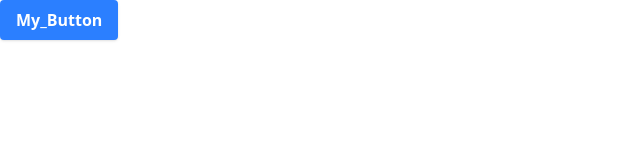
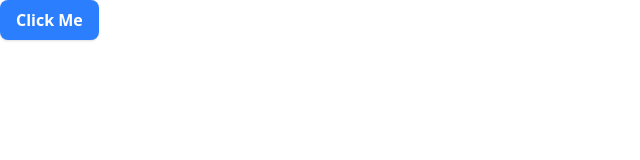
Before and after one commit to nazmulh24/React_Basic, a React (Vite) app: page / in a window 1280 px wide. Shown: the top 160 px of the page, without its empty margins (0-640 px from the left). Built offline with nearby package versions, Linux system fonts and the light colour scheme.

Commit message:
28.11 Creating a Reusable Alert Component

```diff
--- a/src/App.jsx
+++ b/src/App.jsx
@@ -1,17 +1,9 @@
-// import "./App.css";
-import Button from "./components/Button";
+import PlayWithButton from "./components/PlayWithButton";
 
 function App() {
-  const handleClick = () => {
-    console.log("Button Clicked!");
-  };
-
   return (
     <>
-      {/* <Button handleClick={handleClick} /> */}
-      <Button handleClick={handleClick} >
-        My_Button
-      </Button>
+      <PlayWithButton />
     </>
   );
 }
--- /dev/null
+++ b/src/components/Alert.jsx
@@ -0,0 +1,27 @@
+import React, { useState } from "react";
+
+const Alert = ({ message = "This is an alert message!", type = "info" }) => {
+  const alertTypes = {
+    info: "bg-blue-200 text-blue-500 border-blue-500",
+    success: "bg-green-200 text-green-500 border-green-500",
+    warning: "bg-yellow-200 text-yellow-500 border-yellow-500",
+    danger: "bg-red-200 text-red-500 border-red-500",
+  };
+
+  const [visible, setVisible] = useState(true);
+
+  if (!visible) return null;
+
+  return (
+    <div
+      className={`flex justify-between items-center gap-10 px-4 py-2 w-fit rounded-lg ${alertTypes[type]} `}
+    >
+      <span>{message}</span>
+      <button className="font-bold" onClick={() => setVisible(false)}>
+        ✘
+      </button>
+    </div>
+  );
+};
+
+export default Alert;
--- a/src/components/Button.jsx
+++ b/src/components/Button.jsx
@@ -11,14 +11,12 @@ const Button = ({ handleClick, children, color = "primary" }) => {
   };
 
   return (
-    <div>
-      <button
-        onClick={handleClick}
-        className={`${buttonColors[color]} text-white font-bold py-2 px-4 rounded shadow`}
-      >
-        {children || "Click Me"}
-      </button>
-    </div>
+    <button
+      onClick={handleClick}
+      className={`${buttonColors[color]} text-white font-bold py-2 px-4 rounded-lg shadow`}
+    >
+      {children || "Click Me"}
+    </button>
   );
 };
 
--- /dev/null
+++ b/src/components/PlayWithButton.jsx
@@ -0,0 +1,22 @@
+import { useState } from "react";
+import Alert from "./Alert";
+import Button from "./Button";
+
+const PlayWithButton = () => {
+  const handleClick = () => {
+    console.log("Button clicked!");
+  };
+
+  const [alertVisible, setAlertVisible] = useState(false);
+
+  return (
+    <div>
+      {alertVisible && (
+        <Alert type="warning" message="This is a warning alert!" />
+      )}
+      <Button handleClick={() => setAlertVisible(true)}>Click Me</Button>
+    </div>
+  );
+};
+
+export default PlayWithButton;
```
